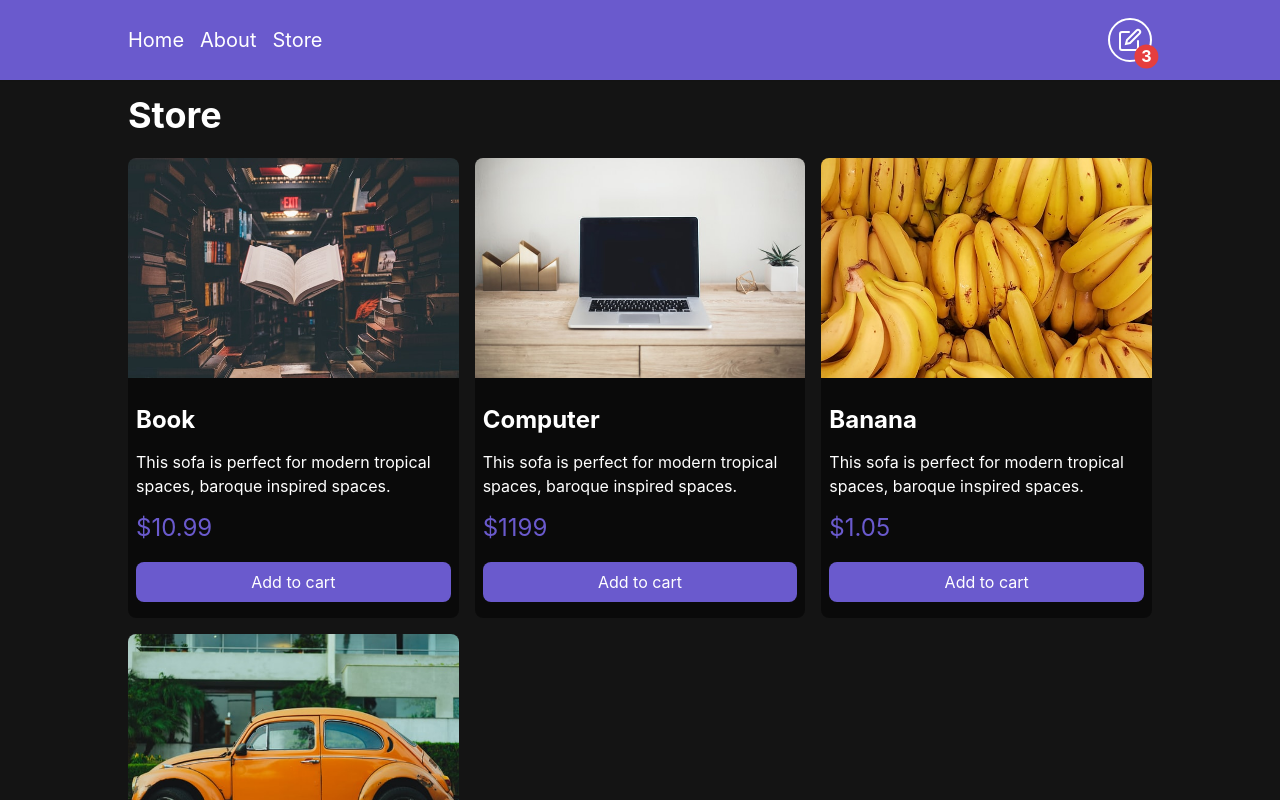
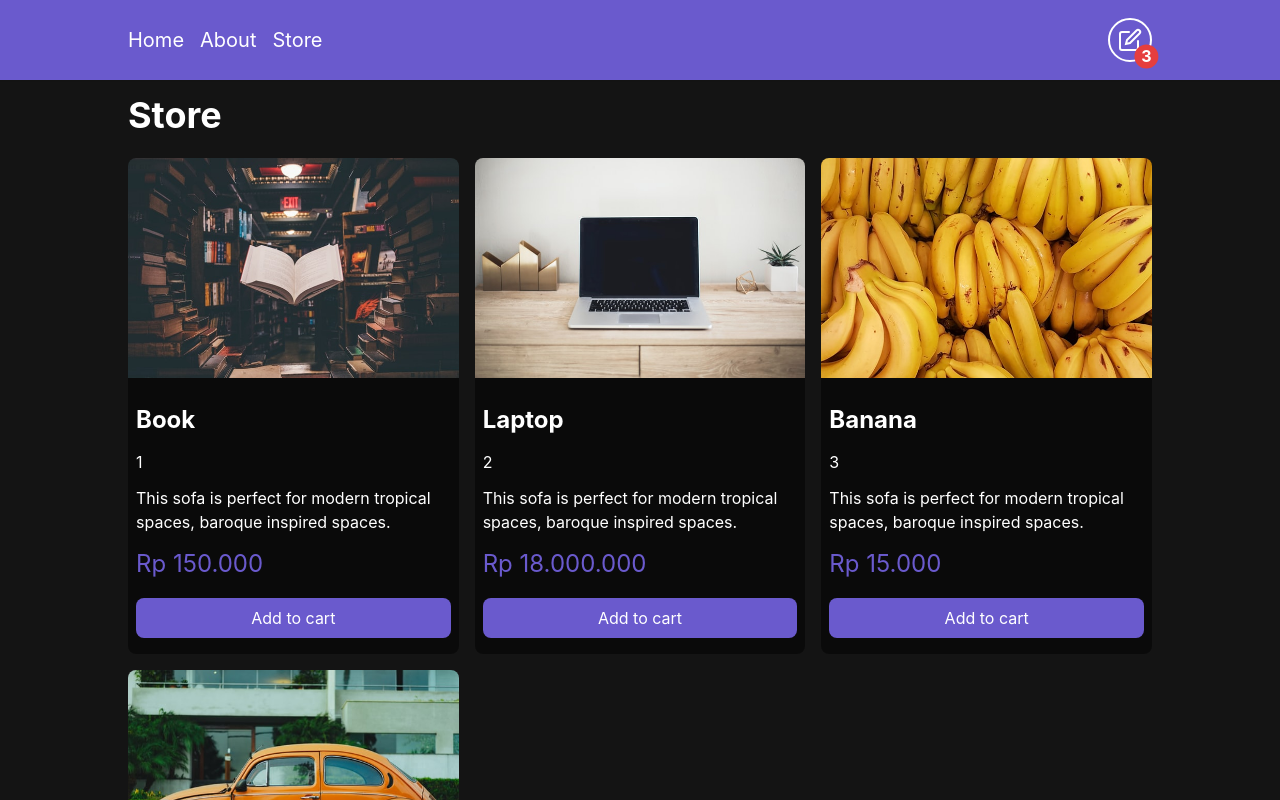
Before and after one commit to rolandowebdev/shopping-cart, a React (Vite) app: page /store in a window 1280 px wide. Shown: the top 800 px of the page. Built offline with nearby package versions, Linux system fonts and the light colour scheme.

Commit message:
feat: create and implement formatCurrency

```diff
--- a/src/components/Card/Card.tsx
+++ b/src/components/Card/Card.tsx
@@ -9,15 +9,17 @@ import {
   Stack,
   Text,
 } from '@chakra-ui/react'
+import { formatCurrency } from '@/utilities/formatCurrency'
 
 type CardProps = {
+  id: number
   name: string
   description: string
   price: number
   imgUrl: string
 }
 
-export const Card = ({ name, description, price, imgUrl }: CardProps) => (
+export const Card = ({ id, name, description, price, imgUrl }: CardProps) => (
   <CardChakra bg="blackAlpha.600" borderRadius="lg" overflow="hidden">
     <CardBody>
       <Image
@@ -31,9 +33,10 @@ export const Card = ({ name, description, price, imgUrl }: CardProps) => (
         <Heading as="h2" fontSize="2xl" fontWeight="bold">
           {name}
         </Heading>
+        <Text>{id}</Text>
         <Text>{description}</Text>
         <Text color="slateblue" fontSize="2xl">
-          ${price}
+          {formatCurrency(price)}
         </Text>
       </Stack>
     </CardBody>
--- a/src/components/Navbar/Navbar.tsx
+++ b/src/components/Navbar/Navbar.tsx
@@ -2,7 +2,7 @@
 import { Link as RouterLink } from 'react-router-dom'
 import { Button, Container, Flex, Link, Text } from '@chakra-ui/react'
 import { EditIcon } from '@chakra-ui/icons'
-import links from '../../data/links.json'
+import links from '@/data/links.json'
 
 export const Navbar = () => (
   <Flex
--- a/src/data/items.json
+++ b/src/data/items.json
@@ -3,28 +3,28 @@
     "id": 1,
     "name": "Book",
     "description": " This sofa is perfect for modern tropical spaces, baroque inspired spaces.",
-    "price": 10.99,
+    "price": 150000,
     "imgUrl": "/images/book.jpg"
   },
   {
     "id": 2,
-    "name": "Computer",
+    "name": "Laptop",
     "description": " This sofa is perfect for modern tropical spaces, baroque inspired spaces.",
-    "price": 1199,
+    "price": 18000000,
     "imgUrl": "/images/computer.jpg"
   },
   {
     "id": 3,
     "name": "Banana",
     "description": " This sofa is perfect for modern tropical spaces, baroque inspired spaces.",
-    "price": 1.05,
+    "price": 15000,
     "imgUrl": "/images/banana.jpg"
   },
   {
     "id": 4,
     "name": "Car",
     "description": " This sofa is perfect for modern tropical spaces, baroque inspired spaces.",
-    "price": 14000,
+    "price": 500000000,
     "imgUrl": "/images/car.jpg"
   }
 ]
--- a/src/pages/Store/Store.tsx
+++ b/src/pages/Store/Store.tsx
@@ -19,6 +19,7 @@ export const Store = () => (
       {items.map((item) => (
         <Card
           key={item.id}
+          id={item.id}
           name={item.name}
           description={item.description}
           price={item.price}
--- /dev/null
+++ b/src/utilities/formatCurrency.ts
@@ -0,0 +1,8 @@
+const CURRENCY_FORMATTER = new Intl.NumberFormat('id-ID', {
+  currency: 'IDR',
+  style: 'currency',
+  minimumFractionDigits: 0,
+})
+
+export const formatCurrency = (number: number) =>
+  CURRENCY_FORMATTER.format(number)
```
